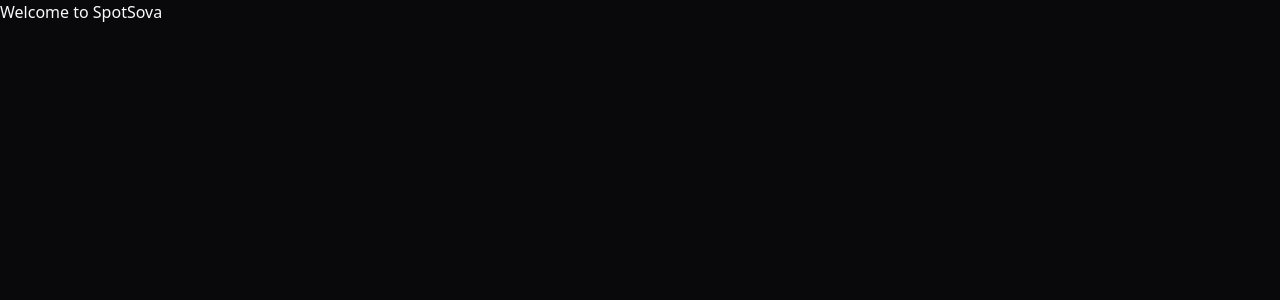
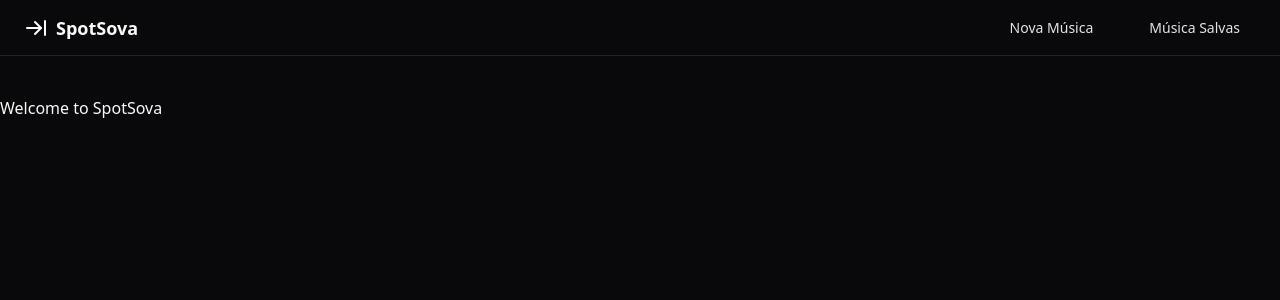
Before and after one commit to luizpoderoso/spotifade, a Next.js app: page / in a window 1280 px wide. Shown: the top 300 px of the page. Built offline with nearby package versions, Linux system fonts and the light colour scheme.

Commit message:
feat: app header

```diff
--- /dev/null
+++ b/src/app/_components/AppHeader.js
@@ -0,0 +1,26 @@
+import { Button } from "@/components/ui/button";
+import { ArrowRightToLine } from "lucide-react";
+import Link from "next/link";
+
+export default function AppHeader() {
+  return (
+    <header className="px-4 lg:px-6 h-14 flex items-center bg-background border-b">
+      <Link
+        href="/"
+        prefetch={false}
+        className="flex items-center justify-center"
+      >
+        <ArrowRightToLine />
+        <span className="ml-2 text-lg font-semibold">SpotSova</span>
+      </Link>
+      <nav className="ml-auto flex gap-4 sm:gap-6">
+        <Link href="/musics/add">
+          <Button variant="link">Nova Música</Button>
+        </Link>
+        <Link href="/musics">
+          <Button variant="link">Música Salvas</Button>
+        </Link>
+      </nav>
+    </header>
+  );
+}
--- a/src/app/layout.js
+++ b/src/app/layout.js
@@ -1,6 +1,7 @@
 import { Geist, Geist_Mono } from "next/font/google";
 import "./globals.css";
 import { ThemeProvider } from "next-themes";
+import AppHeader from "./_components/AppHeader";
 
 const geistSans = Geist({
   variable: "--font-geist-sans",
@@ -21,7 +22,7 @@ export default function RootLayout({ children }) {
   return (
     <html lang="en" suppressHydrationWarning>
       <body
-        className={`min-w-screen ${geistSans.variable} ${geistMono.variable} antialiased`}
+        className={`min-w-screen ${geistSans.variable} ${geistMono.variable} antialiased space-y-10`}
       >
         <ThemeProvider
           attribute="class"
@@ -29,6 +30,7 @@ export default function RootLayout({ children }) {
           enableSystem
           disableTransitionOnChange
         >
+          <AppHeader />
           {children}
         </ThemeProvider>
       </body>
```
